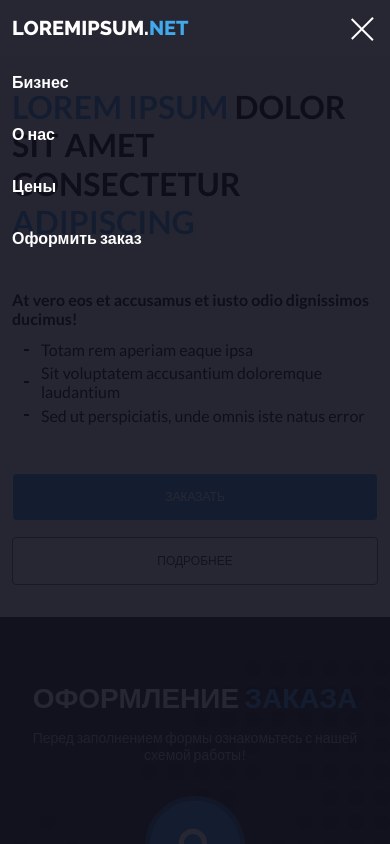
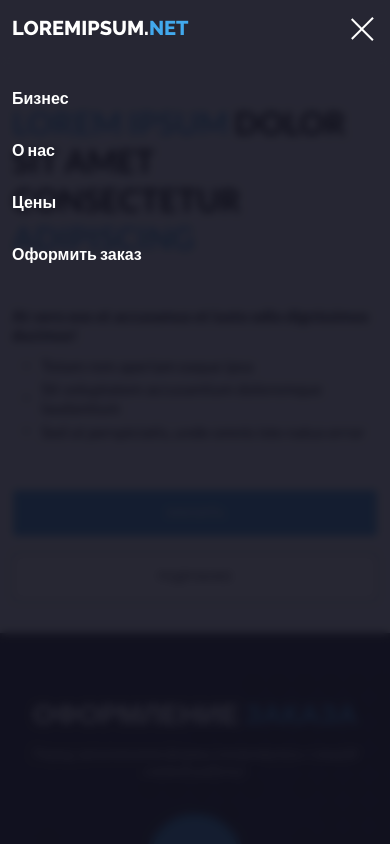
Before and after one commit to Iskait/test-employcity, a Vue app: page / in a window 390 px wide. Both pictures are taken after a click on the button 363 px from the left and 28 px from the top of the page. Shown: the top 844 px of the page. Built offline with nearby package versions, Linux system fonts and the light colour scheme.

Commit message:
Изменение позиционирования шапки

```diff
--- a/src/components/TheHero.vue
+++ b/src/components/TheHero.vue
@@ -36,25 +36,19 @@
 @import "@/styles/variables";
 
 .hero {
-  padding: 2rem 0;
+  padding: 6.5rem 0 2rem;
   background-color: $color-gray;
 
   @media (min-width: $sm) {
     padding: 10rem 0 9rem;
-    margin-top: -4.5rem;
     background-image: url("/hero/hero-image.webp");
     background-repeat: no-repeat;
     background-position: center;
     background-size: cover;
   }
 
-  @media (min-width: $md) {
-    margin-top: -6rem;
-  }
-
   @media (min-width: $lg) {
     padding: 12.5rem 0 12.75rem;
-    margin-top: -6rem;
   }
 
   &__content {
--- a/src/components/the-header/TheHeader.vue
+++ b/src/components/the-header/TheHeader.vue
@@ -29,8 +29,8 @@ watch(isMobileMenuOpen, () => {
           @toggle-menu="isMobileMenuOpen = !isMobileMenuOpen"
         />
         <Transition name="fade">
-          <div v-if="isMobileMenuOpen" class="header__menu">
-            <div class="header__menu_container container">
+          <div v-if="isMobileMenuOpen" class="header__menu mobile-menu">
+            <div class="mobile-menu__container container">
               <TheHeaderLinks />
             </div>
           </div>
@@ -44,8 +44,10 @@ watch(isMobileMenuOpen, () => {
 @import "@/styles/variables";
 
 .header {
-  position: sticky;
+  position: fixed;
   top: 0;
+  right: 0;
+  left: 0;
   z-index: 50;
   background: rgb(16 16 29 / 90%);
 
@@ -73,13 +75,16 @@ watch(isMobileMenuOpen, () => {
       line-height: 1.15;
     }
   }
+}
 
-  &__menu {
+.mobile-menu {
   position: fixed;
+  inset: 0;
   inset: 3.5rem 0 0;
-    padding: 1rem 0;
+  padding: 2rem 0;
   overflow-y: auto;
   background: rgb(16 16 29 / 90%);
+  backdrop-filter: blur(0.25rem);
 
   @media (min-width: $sm) {
     inset: 4rem 0 0;
@@ -87,7 +92,6 @@ watch(isMobileMenuOpen, () => {
 
   @media (min-width: $md) {
     display: none;
-    }
   }
 }
 
```
Lines whose indentation alone changed are shown as unchanged.
